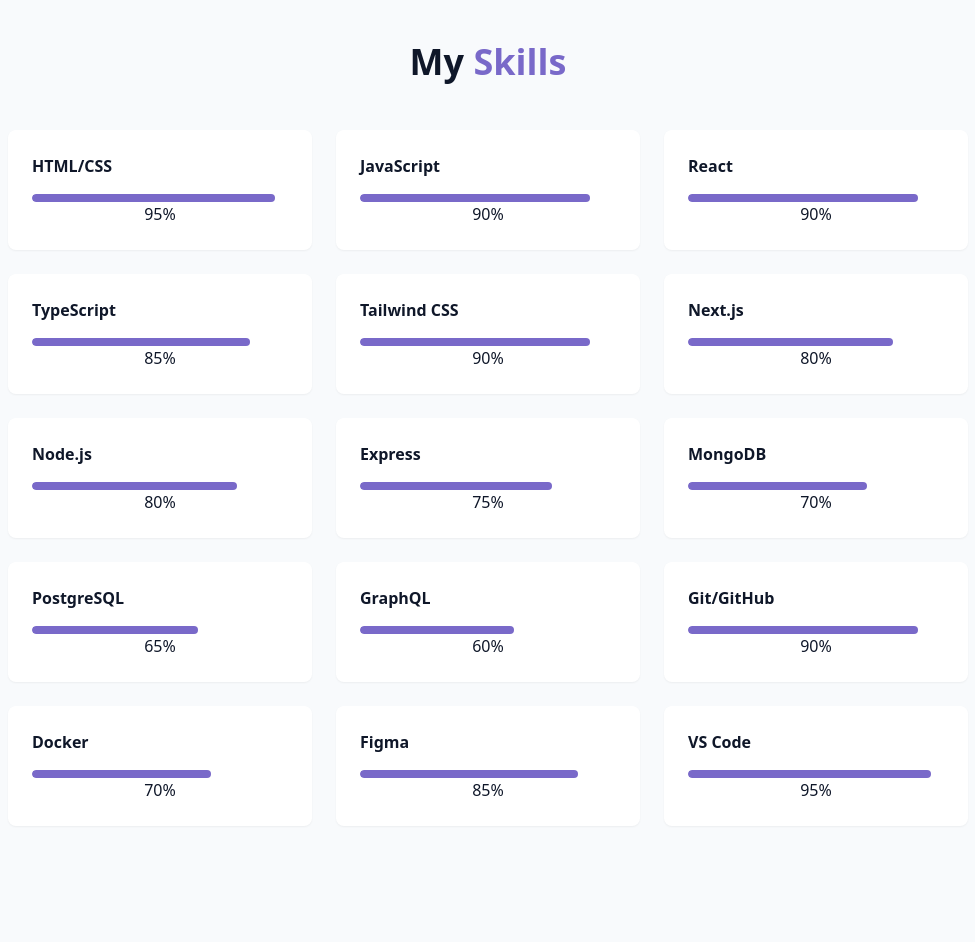
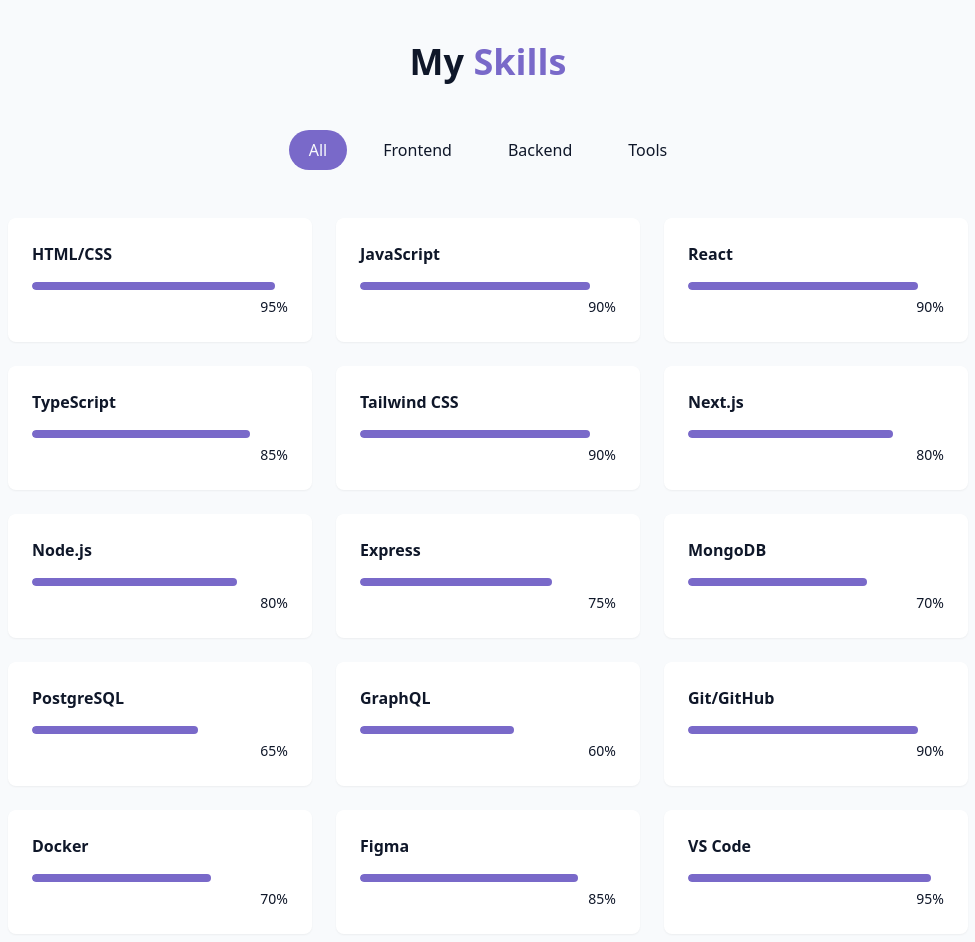
Before and after one commit to renatarsilva/meu-site, a React (Vite) app: page / in a window 1280 px wide. Shown: the part 1560-2502 px from the top of the page, without its empty margins (152-1127 px from the left). Built offline with nearby package versions, Linux system fonts and the light colour scheme.

Commit message:
feat: update skillsSection

```diff
--- a/src/components/SkillsSection.jsx
+++ b/src/components/SkillsSection.jsx
@@ -1,3 +1,6 @@
+import { useState } from "react";
+import { cn } from "../lib/utils";
+
 const skills = [
   // Frontend
   { name: "HTML/CSS", level: 95, category: "frontend" },
@@ -20,15 +23,39 @@
   { name: "Figma", level: 85, category: "tools" },
   { name: "VS Code", level: 95, category: "tools" },
 ];
+
+const categories = ["all", "frontend", "backend", "tools"];
 export const SkillsSection = () => {
+  const [activeCategory, setActiveCategory] = useState("all");
+
+  const filteredSkills = skills.filter(
+    (skill) => activeCategory === "all" || skill.category === activeCategory
+  );
   return (
     <section id="skills" className="py-24 px-4 relative bg-secondary/300">
       <div className="container mx-auto max-w-5xl">
         <h2 className="text-3xl md:text-4xl font-bold mb-12 text-center">
           My <span className="text-primary">Skills</span>
         </h2>
+        <div className="flex flex-wrap justify-center gap-4 mb-12">
+          {categories.map((category, key) => (
+            <button
+              key={key}
+              onClick={() => setActiveCategory(category)}
+              className={cn(
+                "px-5 py-2 rounded-full transition-colors duration-300 capitalize",
+                activeCategory === category
+                  ? "bg-primary text-primary-foreground"
+                  : "bg-secondary/70 text-foreground hover:bd-secondary"
+              )}
+            >
+              {category}
+            </button>
+          ))}
+        </div>
+
         <div className="grid grid-cols-1 sm:grid-cols-2 lg:grid-cols-3 gap-6">
-          {skills.map((skill, key) => (
+          {filteredSkills.map((skill, key) => (
             <div
               key={key}
               className="bg-card p-6 rounded-lg shadow-xs card-hover"
@@ -42,8 +69,10 @@
                   style={{ width: skill.level + "%" }}
                 />
               </div>
-              <div>
-                <span>{skill.level}%</span>
+              <div className="text-right mt-1">
+                <span className="text-sm text-muted-foreground">
+                  {skill.level}%
+                </span>
               </div>
             </div>
           ))}
```
